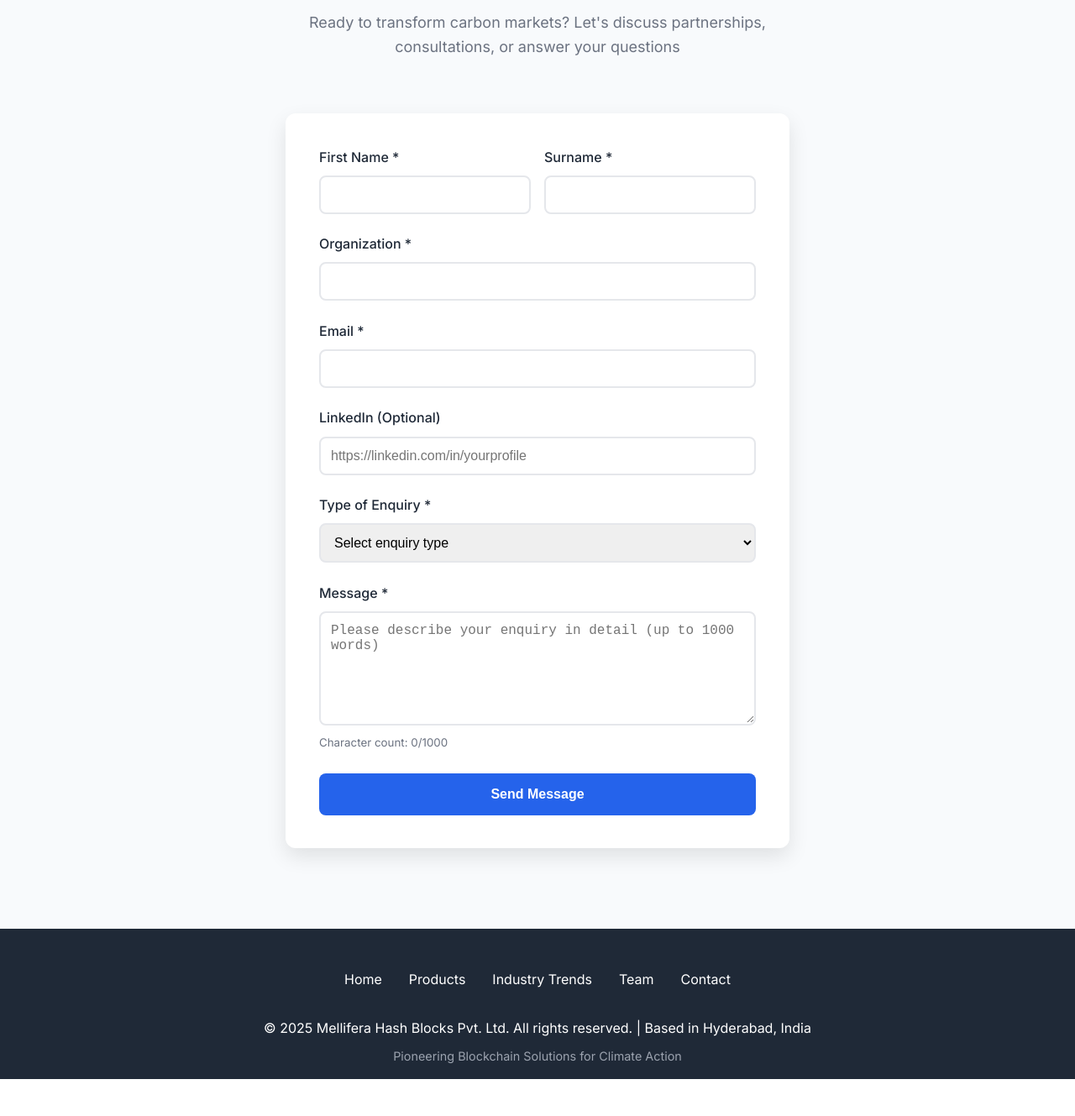
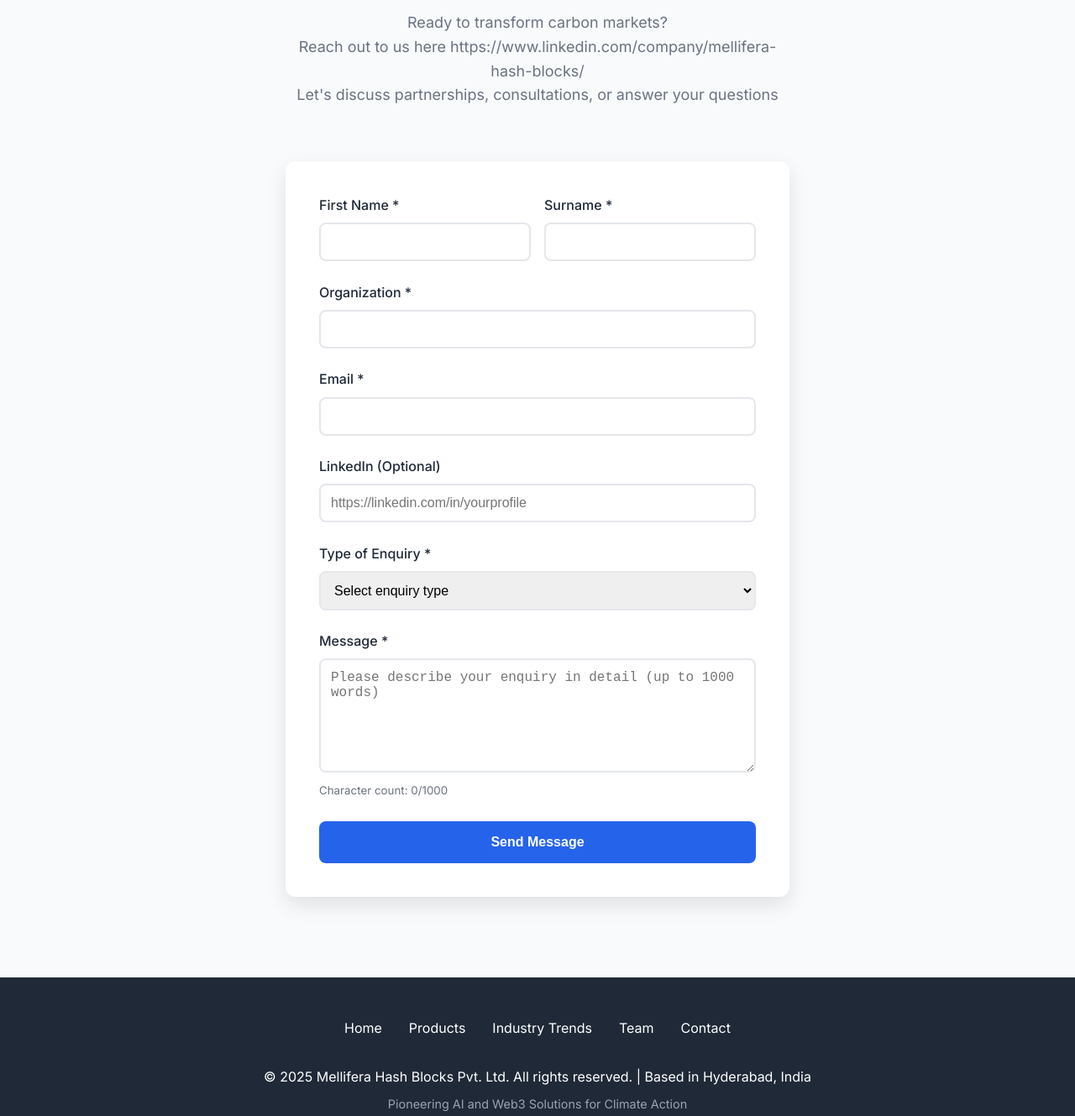
Before and after one commit to MUdayVarma/mellifera_website_202508, a website: page index.html in a window 1280 px wide. Shown: the part 5287-6616 px from the top of the page at 84% size. Before the commit the page ends 6572 px from the top, so only its background shows below. Drawn offline with Linux system fonts and the light colour scheme.

Commit message:
changes in index file: Added Linkedin page in Contact Us section

```diff
--- a/index.html
+++ b/index.html
@@ -698,7 +698,10 @@
         <div class="container">
             <div class="section-header">
                 <h2>Contact Us</h2>
-                <p>Ready to transform carbon markets? Let's discuss partnerships, consultations, or answer your questions</p>
+                <p>Ready to transform carbon markets?</p>
+                <p>Reach out to us here https://www.linkedin.com/company/mellifera-hash-blocks/</p>
+                <p>Let's discuss partnerships, consultations, or answer your questions</p>
+
             </div>
 
             <form class="contact-form fade-in" id="contactForm">
@@ -761,7 +764,7 @@
                 <a href="#contact">Contact</a>
             </div>
             <p>&copy; 2025 Mellifera Hash Blocks Pvt. Ltd. All rights reserved. | Based in Hyderabad, India</p>
-            <p style="margin-top: 0.5rem; font-size: 0.9rem; color: #9ca3af;">Pioneering Blockchain Solutions for Climate Action</p>
+            <p style="margin-top: 0.5rem; font-size: 0.9rem; color: #9ca3af;">Pioneering AI and Web3 Solutions for Climate Action</p>
         </div>
     </footer>
 
```
